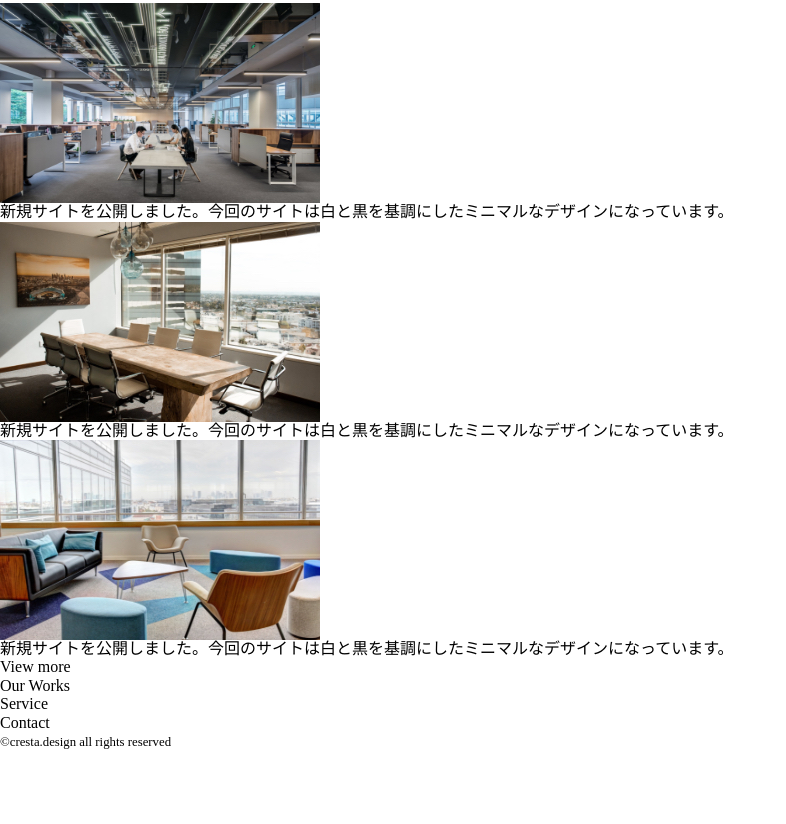
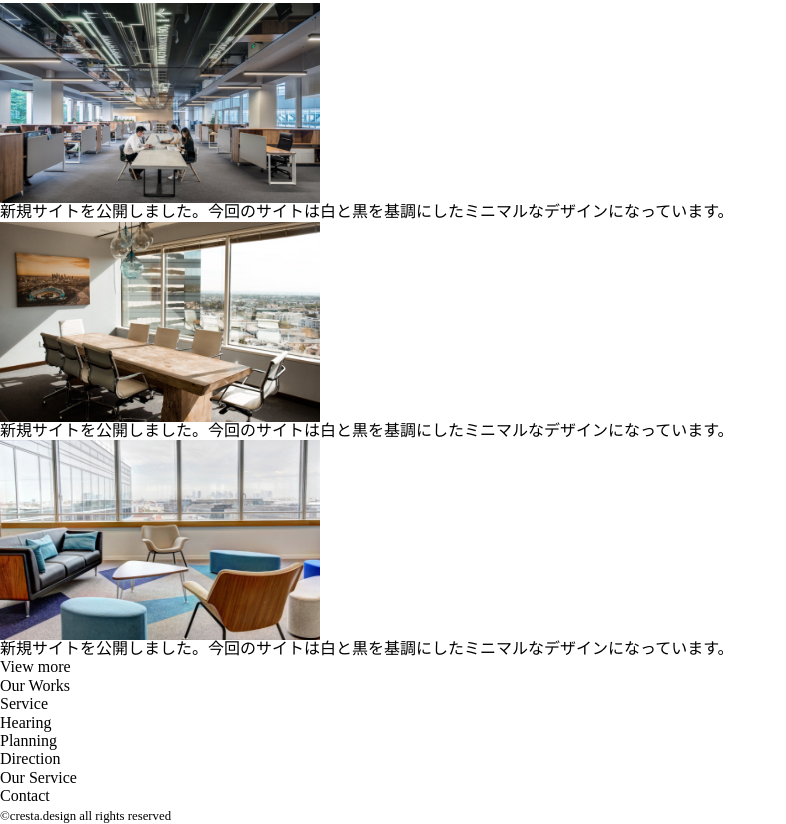
Before and after one commit to yukimiyake0607/cresta_second, a plain HTML site: page index.html in a window 1280 px wide. Shown: the part 531-1355 px from the top of the page, without its empty margins (0-786 px from the left). Before the commit the page ends 1281 px from the top, so only its background shows below. Drawn offline with Linux system fonts and the light colour scheme.

Commit message:
serviceの中身を追加

```diff
--- a/index.html
+++ b/index.html
@@ -99,6 +99,12 @@
         <!-- service -->
         <section class="section-wrapper service">
             <h2 class="section-title">Service</h2>
+            <ul class="service-list">
+                <li class="service-item"><a href="#">Hearing</a></li>
+                <li class="service-item"><a href="#">Planning</a></li>
+                <li class="service-item"><a href="#">Direction</a></li>
+            </ul>
+            <div class="bottom-title">Our Service</div>
         </section>
         <!-- //service -->
 
```
